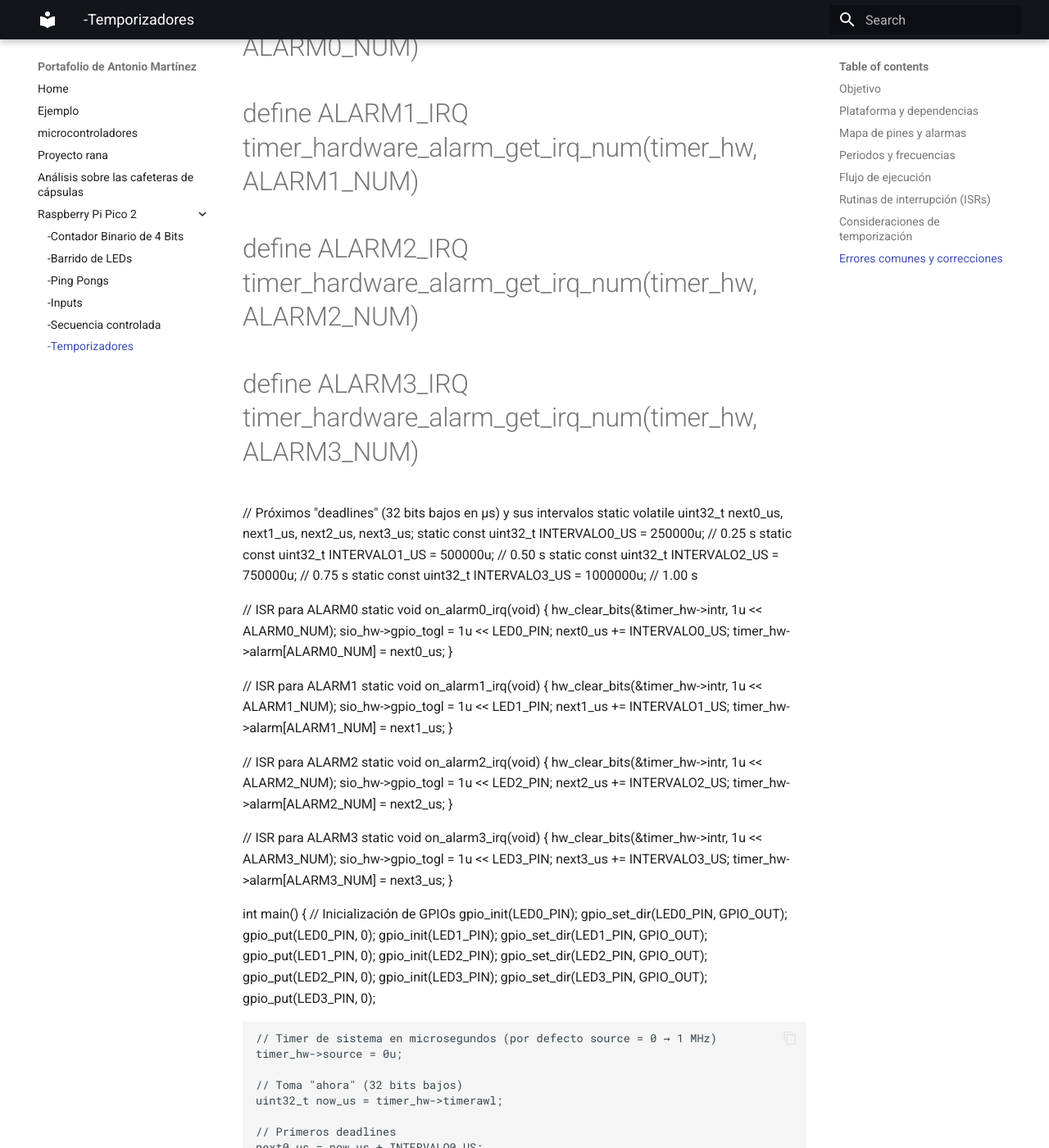
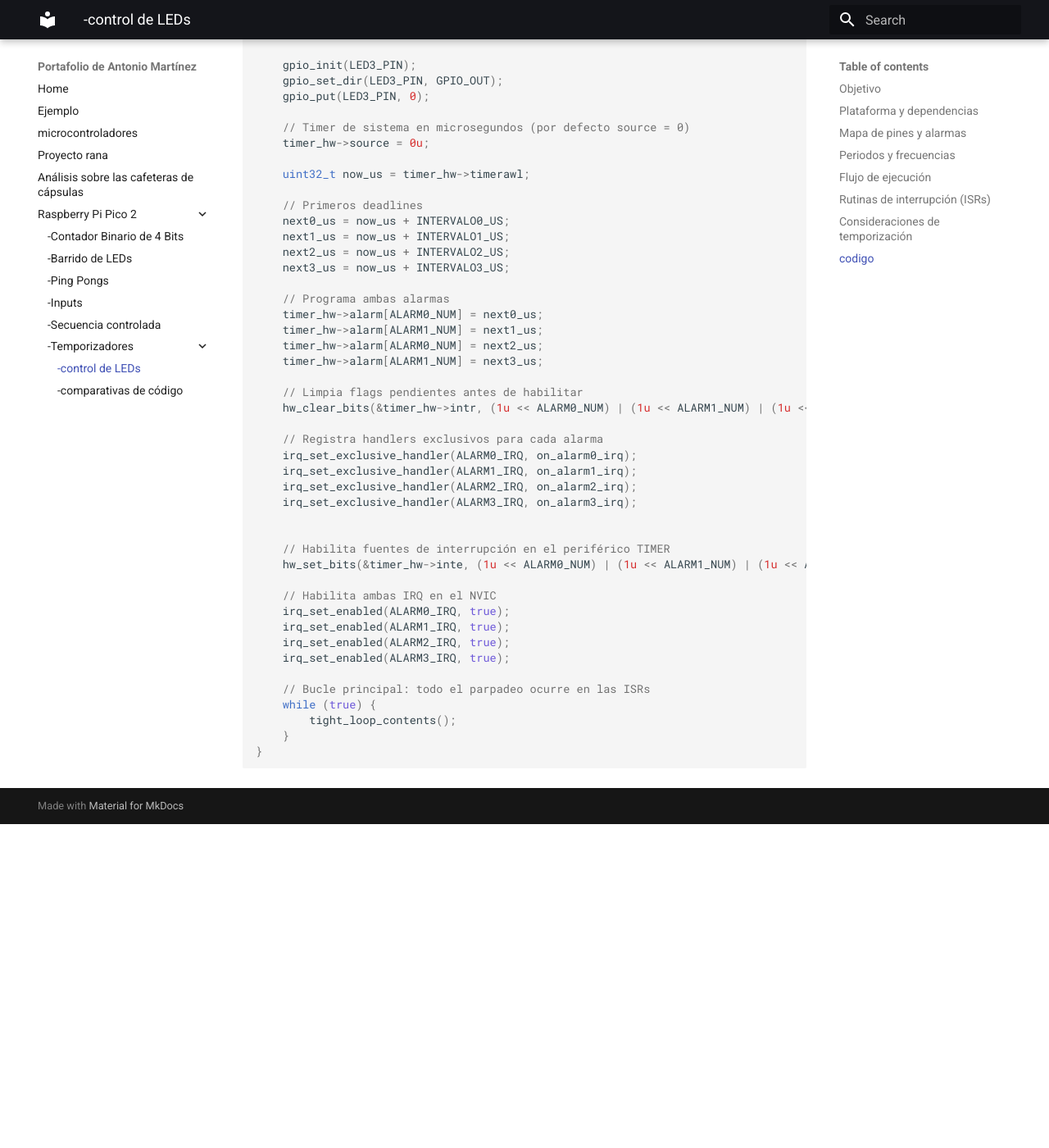
Before and after one commit to blackat23/portafolio, an MkDocs documentation site: the page built from docs/practicas/temporizadores/temporizadores.md, in a window 1280 px wide and 1400 px high, scrolled down 4189 px. Shown: the whole window at 82% size. Built offline with MkDocs 1.6.1 and Material for MkDocs 9.7.7, drawn with Linux system fonts in a browser that asks for light colours; after the commit the page ends 5194 px from its top, so only the background shows below that; some of the changed text lies outside the part shown.

Commit message:
comparativa

````diff
--- a/docs/practicas/temporizadores.md
+++ b/docs/practicas/temporizadores/temporizadores.md
@@ -85,53 +85,39 @@
 
 ---
 
-## Errores comunes y correcciones
+## codigo
 
-**Programación de alarmas 2 y 3 (índices equivocados):**
 ```c
-// Incorrecto (sobrescribe 0 y 1):
-timer_hw->alarm[ALARM0_NUM] = next0_us;
-timer_hw->alarm[ALARM1_NUM] = next1_us;
-timer_hw->alarm[ALARM0_NUM] = next2_us; // ← Debe ser ALARM2_NUM
-timer_hw->alarm[ALARM1_NUM] = next3_us; // ← Debe ser ALARM3_NUM
-// Correcto:
-timer_hw->alarm[ALARM0_NUM] = next0_us;
-timer_hw->alarm[ALARM1_NUM] = next1_us;
-timer_hw->alarm[ALARM2_NUM] = next2_us;
-timer_hw->alarm[ALARM3_NUM] = next3_us;
 
-// Dos/4 LEDs con múltiples alarmas del timer de sistema (RP2350 / Pico 2) en µs.
-// Cada ALARMx controla un LED distinto. Ajusta INTERVALO*_US para la velocidad.
 
 #include "pico/stdlib.h"
 #include "hardware/irq.h"
 #include "hardware/structs/timer.h"
 #include "hardware/gpio.h"
 
-// Pines de LED (ajusta según tu placa)
-#define LED0_PIN 12
-#define LED1_PIN 13
-#define LED2_PIN 14
-#define LED3_PIN 15
+#define LED0_PIN     12   // LED integrado
+#define LED1_PIN     13                      // LED externo en GPIO 0
+#define LED2_PIN     14   // LED integrado
+#define LED3_PIN     15
 
-// Índices de alarmas
-#define ALARM0_NUM 0
-#define ALARM1_NUM 1
-#define ALARM2_NUM 2
-#define ALARM3_NUM 3
 
-// Números de IRQ ya resueltos por el SDK para cada alarma
-#define ALARM0_IRQ timer_hardware_alarm_get_irq_num(timer_hw, ALARM0_NUM)
-#define ALARM1_IRQ timer_hardware_alarm_get_irq_num(timer_hw, ALARM1_NUM)
-#define ALARM2_IRQ timer_hardware_alarm_get_irq_num(timer_hw, ALARM2_NUM)
-#define ALARM3_IRQ timer_hardware_alarm_get_irq_num(timer_hw, ALARM3_NUM)
+#define ALARM0_NUM   0
+#define ALARM1_NUM   1
+#define ALARM2_NUM   2
+#define ALARM3_NUM   3
 
-// Próximos "deadlines" (32 bits bajos en µs) y sus intervalos
-static volatile uint32_t next0_us, next1_us, next2_us, next3_us;
-static const uint32_t INTERVALO0_US = 250000u;  // 0.25 s
-static const uint32_t INTERVALO1_US = 500000u;  // 0.50 s
-static const uint32_t INTERVALO2_US = 750000u;  // 0.75 s
-static const uint32_t INTERVALO3_US = 1000000u; // 1.00 s
+
+#define ALARM0_IRQ   timer_hardware_alarm_get_irq_num(timer_hw, ALARM0_NUM)
+#define ALARM1_IRQ   timer_hardware_alarm_get_irq_num(timer_hw, ALARM1_NUM)
+#define ALARM2_IRQ   timer_hardware_alarm_get_irq_num(timer_hw, ALARM2_NUM)
+#define ALARM3_IRQ   timer_hardware_alarm_get_irq_num(timer_hw, ALARM3_NUM)
+
+// Próximos "deadlines" (32 bits bajos en µs) y sus intervalos en µs
+static volatile uint32_t next0_us, next1_us,next2_us,next3_us;
+static const uint32_t INTERVALO0_US = 250000u;
+static const uint32_t INTERVALO1_US = 500000u;
+static const uint32_t INTERVALO2_US = 750000u;
+static const uint32_t INTERVALO3_US = 1000000u;
 
 // ISR para ALARM0
 static void on_alarm0_irq(void) {
@@ -148,16 +134,12 @@
     next1_us += INTERVALO1_US;
     timer_hw->alarm[ALARM1_NUM] = next1_us;
 }
-
-// ISR para ALARM2
 static void on_alarm2_irq(void) {
     hw_clear_bits(&timer_hw->intr, 1u << ALARM2_NUM);
     sio_hw->gpio_togl = 1u << LED2_PIN;
     next2_us += INTERVALO2_US;
     timer_hw->alarm[ALARM2_NUM] = next2_us;
 }
-
-// ISR para ALARM3
 static void on_alarm3_irq(void) {
     hw_clear_bits(&timer_hw->intr, 1u << ALARM3_NUM);
     sio_hw->gpio_togl = 1u << LED3_PIN;
@@ -165,17 +147,32 @@
     timer_hw->alarm[ALARM3_NUM] = next3_us;
 }
 
+
+
+
 int main() {
-    // Inicialización de GPIOs
-    gpio_init(LED0_PIN); gpio_set_dir(LED0_PIN, GPIO_OUT); gpio_put(LED0_PIN, 0);
-    gpio_init(LED1_PIN); gpio_set_dir(LED1_PIN, GPIO_OUT); gpio_put(LED1_PIN, 0);
-    gpio_init(LED2_PIN); gpio_set_dir(LED2_PIN, GPIO_OUT); gpio_put(LED2_PIN, 0);
-    gpio_init(LED3_PIN); gpio_set_dir(LED3_PIN, GPIO_OUT); gpio_put(LED3_PIN, 0);
 
-    // Timer de sistema en microsegundos (por defecto source = 0 → 1 MHz)
+    gpio_init(LED0_PIN);
+    gpio_set_dir(LED0_PIN, GPIO_OUT);
+    gpio_put(LED0_PIN, 0);
+
+    gpio_init(LED1_PIN);
+    gpio_set_dir(LED1_PIN, GPIO_OUT);
+    gpio_put(LED1_PIN, 0);
+
+
+    gpio_init(LED2_PIN);
+    gpio_set_dir(LED2_PIN, GPIO_OUT);
+    gpio_put(LED2_PIN, 0);
+
+
+    gpio_init(LED3_PIN);
+    gpio_set_dir(LED3_PIN, GPIO_OUT);
+    gpio_put(LED3_PIN, 0);
+
+    // Timer de sistema en microsegundos (por defecto source = 0)
     timer_hw->source = 0u;
 
-    // Toma "ahora" (32 bits bajos)
     uint32_t now_us = timer_hw->timerawl;
 
     // Primeros deadlines
@@ -184,15 +181,14 @@
     next2_us = now_us + INTERVALO2_US;
     next3_us = now_us + INTERVALO3_US;
 
-    // Programa las 4 alarmas
+    // Programa ambas alarmas
     timer_hw->alarm[ALARM0_NUM] = next0_us;
     timer_hw->alarm[ALARM1_NUM] = next1_us;
-    timer_hw->alarm[ALARM2_NUM] = next2_us;
-    timer_hw->alarm[ALARM3_NUM] = next3_us;
+    timer_hw->alarm[ALARM0_NUM] = next2_us;
+    timer_hw->alarm[ALARM1_NUM] = next3_us;
 
     // Limpia flags pendientes antes de habilitar
-    hw_clear_bits(&timer_hw->intr,
-        (1u << ALARM0_NUM) | (1u << ALARM1_NUM) | (1u << ALARM2_NUM) | (1u << ALARM3_NUM));
+    hw_clear_bits(&timer_hw->intr, (1u << ALARM0_NUM) | (1u << ALARM1_NUM) | (1u << ALARM2_NUM) | (1u << ALARM3_NUM));
 
     // Registra handlers exclusivos para cada alarma
     irq_set_exclusive_handler(ALARM0_IRQ, on_alarm0_irq);
@@ -200,11 +196,11 @@
     irq_set_exclusive_handler(ALARM2_IRQ, on_alarm2_irq);
     irq_set_exclusive_handler(ALARM3_IRQ, on_alarm3_irq);
 
+
     // Habilita fuentes de interrupción en el periférico TIMER
-    hw_set_bits(&timer_hw->inte,
-        (1u << ALARM0_NUM) | (1u << ALARM1_NUM) | (1u << ALARM2_NUM) | (1u << ALARM3_NUM));
+    hw_set_bits(&timer_hw->inte, (1u << ALARM0_NUM) | (1u << ALARM1_NUM) | (1u << ALARM2_NUM) | (1u << ALARM3_NUM));
 
-    // Habilita IRQs en el NVIC
+    // Habilita ambas IRQ en el NVIC
     irq_set_enabled(ALARM0_IRQ, true);
     irq_set_enabled(ALARM1_IRQ, true);
     irq_set_enabled(ALARM2_IRQ, true);
@@ -213,5 +209,7 @@
     // Bucle principal: todo el parpadeo ocurre en las ISRs
     while (true) {
         tight_loop_contents();
-    }
+    }
 }
+
+```
--- a/mkdocs.yml
+++ b/mkdocs.yml
@@ -52,4 +52,6 @@
       -Ping Pongs: practicas/pong.md
       -Inputs : practicas/inputs.md
       -Secuencia controlada : practicas/secuencia.md
-      -Temporizadores : practicas/temporizadores.md
+      -Temporizadores :
+        -control de LEDs: practicas/temporizadores/temporizadores.md
+        -comparativas de código: practicas/temporizadores/comparativa.md
````
Also changed, not shown: docs/practicas/temporizadores/comparativa.md (added, +184 -0 lines), docs/recursos/imgs/osi1.png (added), docs/recursos/imgs/osi2.jpg (added), 1 other file.
